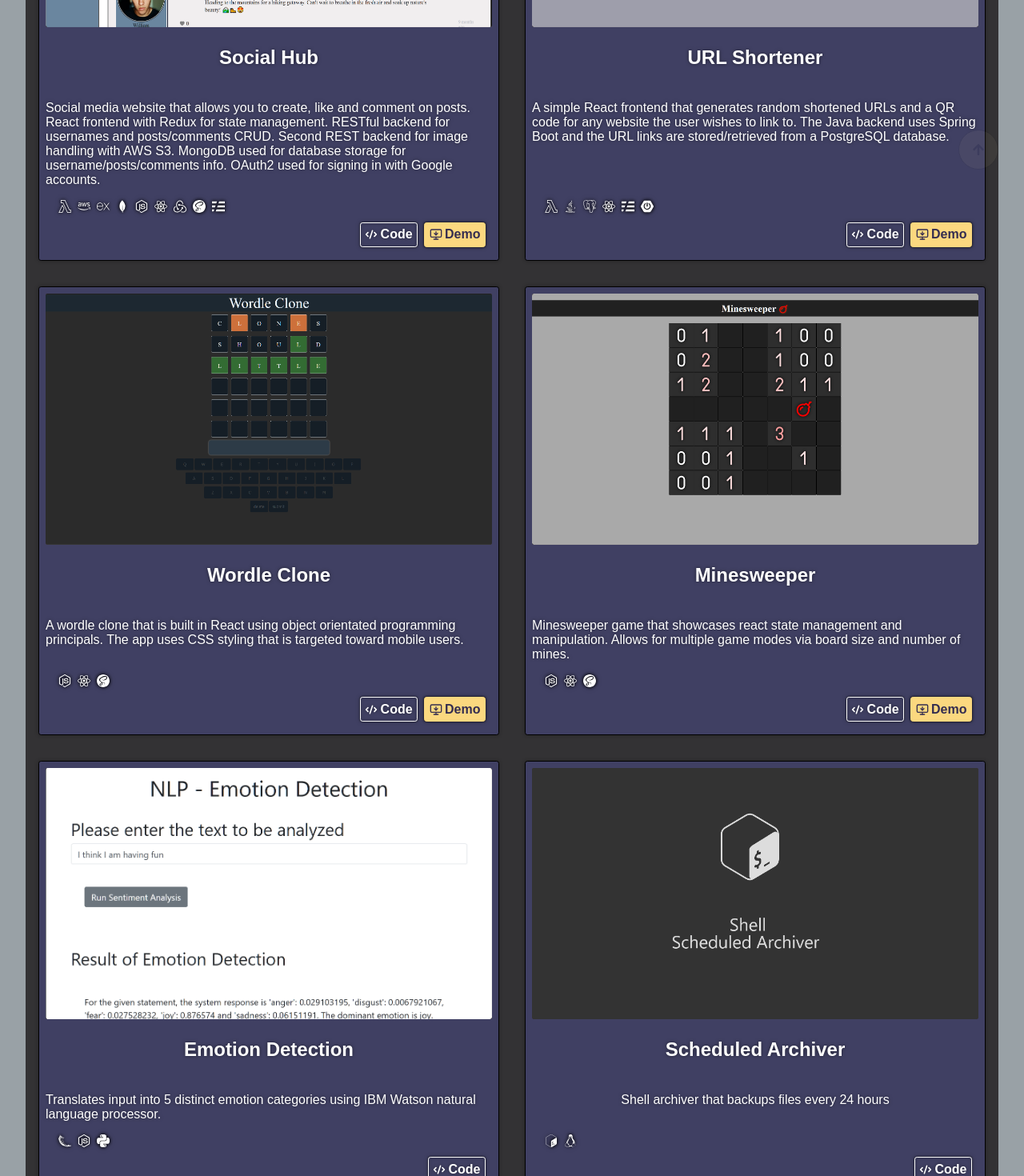
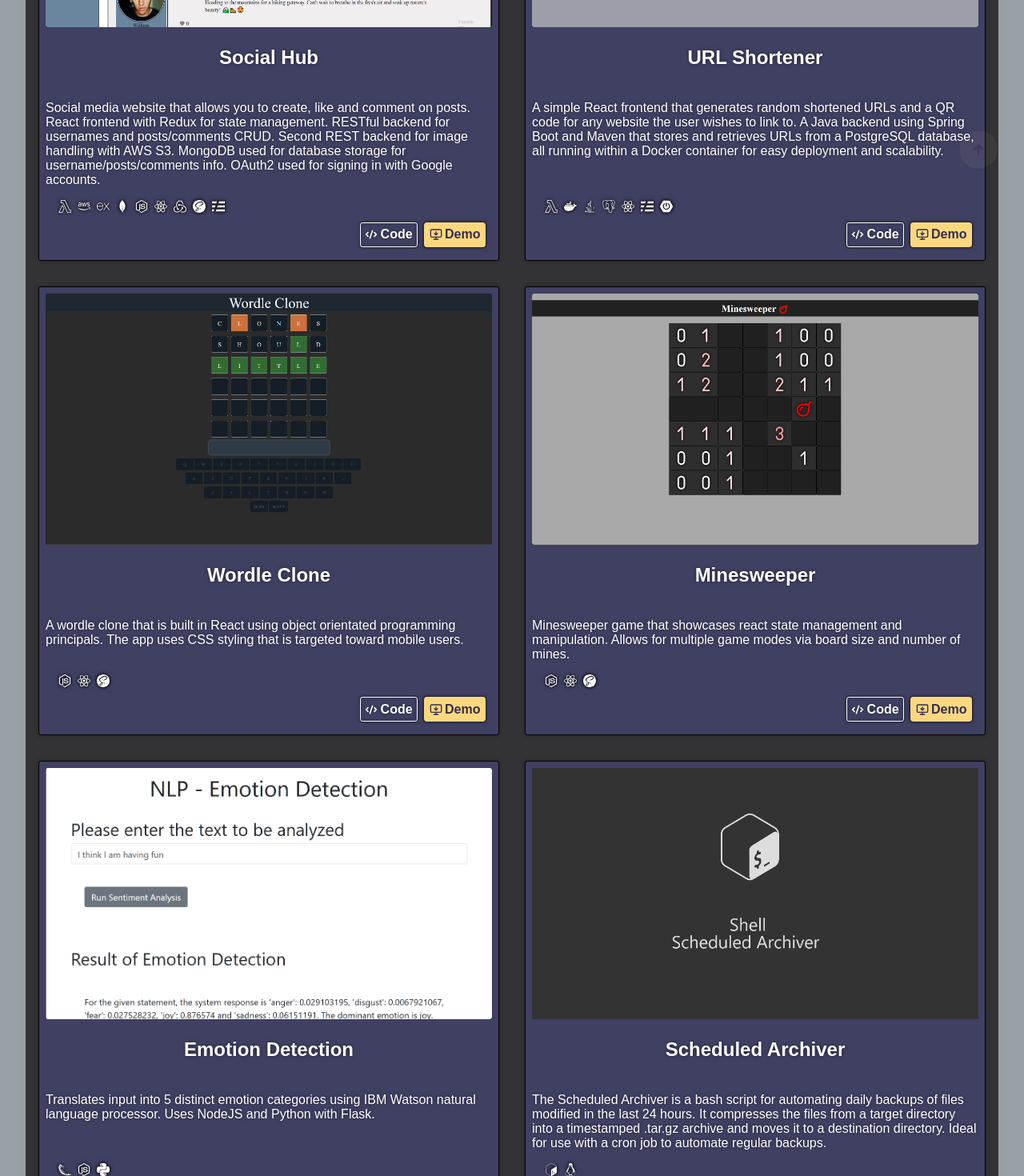
Before and after one commit to Mohsin-Riaz/mohsin-riaz.github.io, a React (Vite) app: page / in a window 1280 px wide. Shown: the part 560-2030 px from the top of the page at 80% size. Built offline with nearby package versions, Linux system fonts and the light colour scheme; no server answers.

Commit message:
fixed icons

```diff
--- a/index.html
+++ b/index.html
@@ -6,24 +6,24 @@
         <link
             rel="apple-touch-icon"
             sizes="180x180"
-            href="src/icon/apple-touch-icon.png"
+            href="public/icon/apple-touch-icon.png"
         />
         <link
             rel="icon"
             type="image/png"
             sizes="32x32"
-            href="src/icon/favicon-32x32.png"
+            href="public/icon/favicon-32x32.png"
         />
         <link
             rel="icon"
             type="image/png"
             sizes="16x16"
-            href="src/icon/favicon-16x16.png"
+            href="public/icon/favicon-16x16.png"
         />
         <link rel="manifest" href="src/icon/site.webmanifest" />
         <link
             rel="mask-icon"
-            href="src/icon/safari-pinned-tab.svg"
+            href="public/icon/safari-pinned-tab.svg"
             color="#5bbad5"
         />
         <meta name="msapplication-TileColor" content="#da532c" />
--- a/src/App.jsx
+++ b/src/App.jsx
@@ -25,24 +25,24 @@ function App() {
         };
     }, []);
 
-    // useEffect(() => {
-    //     const projectsJsonUrl = import.meta.env.VITE_PROJECTS_JSON;
-    //     const engJsonUrl = import.meta.env.VITE_PROJECTS_ENG_JSON;
+    useEffect(() => {
+        const projectsJsonUrl = import.meta.env.VITE_PROJECTS_JSON;
+        const engJsonUrl = import.meta.env.VITE_PROJECTS_ENG_JSON;
 
-    //     (async () => {
-    //         const resp = await axios.get(projectsJsonUrl);
-    //         if (resp.status === 200 || resp.statusText === 'OK') {
-    //             setProjectState(resp.data);
-    //         }
-    //     })();
+        (async () => {
+            const resp = await axios.get(projectsJsonUrl);
+            if (resp.status === 200 || resp.statusText === 'OK') {
+                setProjectState(resp.data);
+            }
+        })();
 
-    //     (async () => {
-    //         const resp = await axios.get(engJsonUrl);
-    //         if (resp.status === 200 || resp.statusText === 'OK') {
-    //             setEngProjectState(resp.data);
-    //         }
-    //     })();
-    // }, []);
+        (async () => {
+            const resp = await axios.get(engJsonUrl);
+            if (resp.status === 200 || resp.statusText === 'OK') {
+                setEngProjectState(resp.data);
+            }
+        })();
+    }, []);
 
     if (!projectState) {
         return <h3>Loading</h3>;
--- a/src/components/icons.jsx
+++ b/src/components/icons.jsx
@@ -2,6 +2,7 @@ import { FaJava } from 'react-icons/fa';
 import {
     SiAmazonaws,
     SiAwslambda,
+    SiDocker,
     SiExpress,
     SiFlask,
     SiGithubactions,
@@ -56,6 +57,7 @@ const icons = {
     githubactions: (
         <SiGithubactions key="githubactions" title="GitHub Actions" />
     ),
+    docker: <SiDocker key="docker" title="Docker" />,
 };
 
 export default icons;
--- a/src/projects/projects.json
+++ b/src/projects/projects.json
@@ -19,7 +19,7 @@
     },
     {
         "title": "URL Shortener",
-        "description": "A simple React frontend that generates random shortened URLs and a QR code for any website the user wishes to link to. The Java backend uses Spring Boot and the URL links are stored/retrieved from a PostgreSQL database.",
+        "description": "A simple React frontend that generates random shortened URLs and a QR code for any website the user wishes to link to. A Java backend using Spring Boot and Maven that stores and retrieves URLs from a PostgreSQL database, all running within a Docker container for easy deployment and scalability.",
         "github": "https://github.com/Mohsin-Riaz/url-shortener-frontend",
         "link": "http://mohsinriaz.ca/url-shortener-frontend",
         "images": ["/images/url-shortener.png"],
@@ -29,7 +29,8 @@
             "aws-lambda",
             "serverless",
             "java",
-            "springboot"
+            "springboot",
+            "docker"
         ]
     },
     {
@@ -50,14 +51,14 @@
     },
     {
         "title": "Emotion Detection",
-        "description": "Translates input into 5 distinct emotion categories using IBM Watson natural language processor.",
+        "description": "Translates input into 5 distinct emotion categories using IBM Watson natural language processor. Uses NodeJS and Python with Flask.",
         "github": "https://github.com/Mohsin-Riaz/emotion-detection",
         "images": ["/images/emotion-detection.png"],
         "tech": ["python", "flask", "node"]
     },
     {
         "title": "Scheduled Archiver",
-        "description": "Shell archiver that backups files every 24 hours",
+        "description": "The Scheduled Archiver is a bash script for automating daily backups of files modified in the last 24 hours. It compresses the files from a target directory into a timestamped .tar.gz archive and moves it to a destination directory. Ideal for use with a cron job to automate regular backups.",
         "github": "https://github.com/Mohsin-Riaz/scheduled-archiver",
         "images": ["/images/scheduled-archiver.png"],
         "tech": ["bash", "linux"]
```
